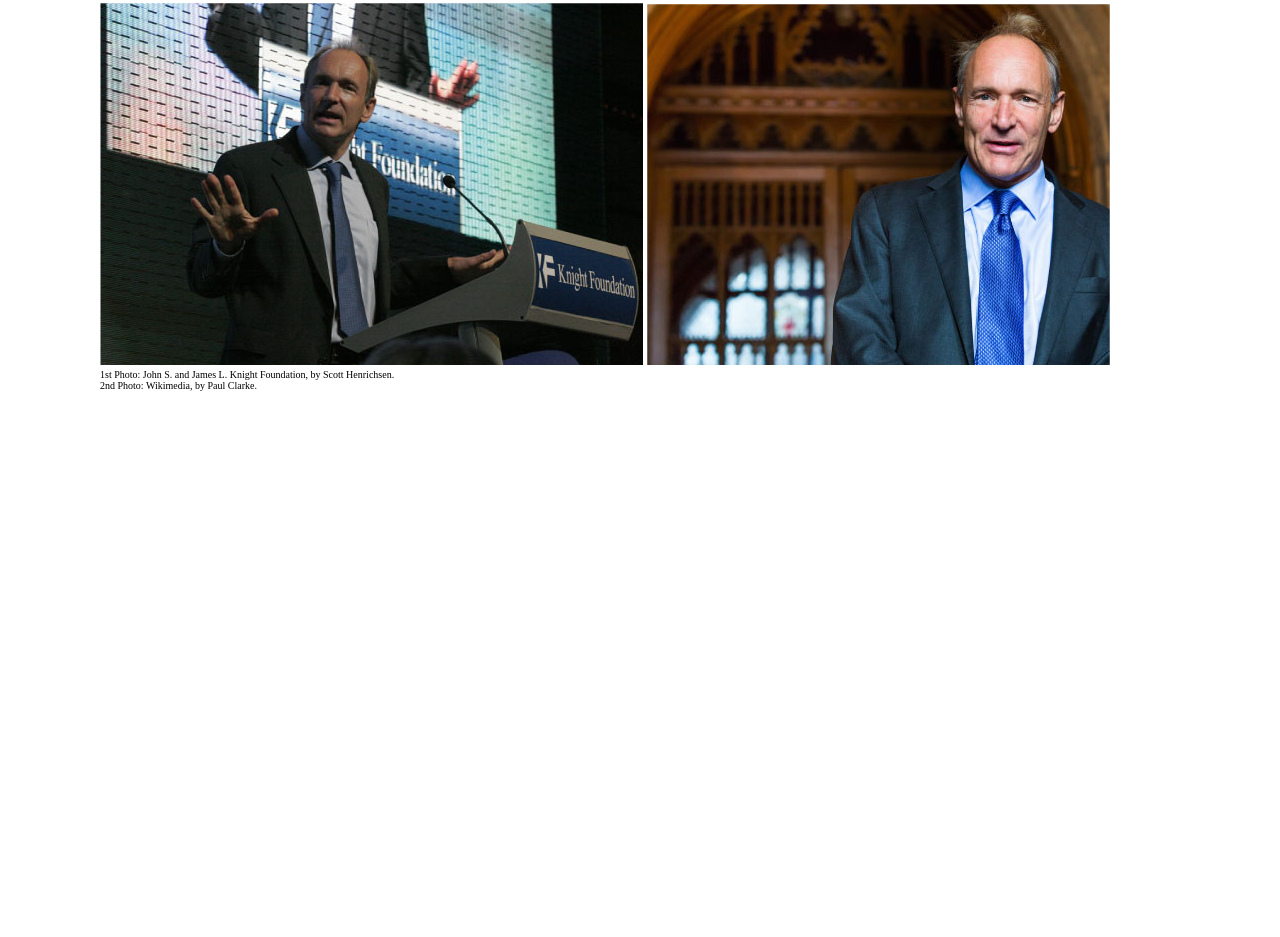
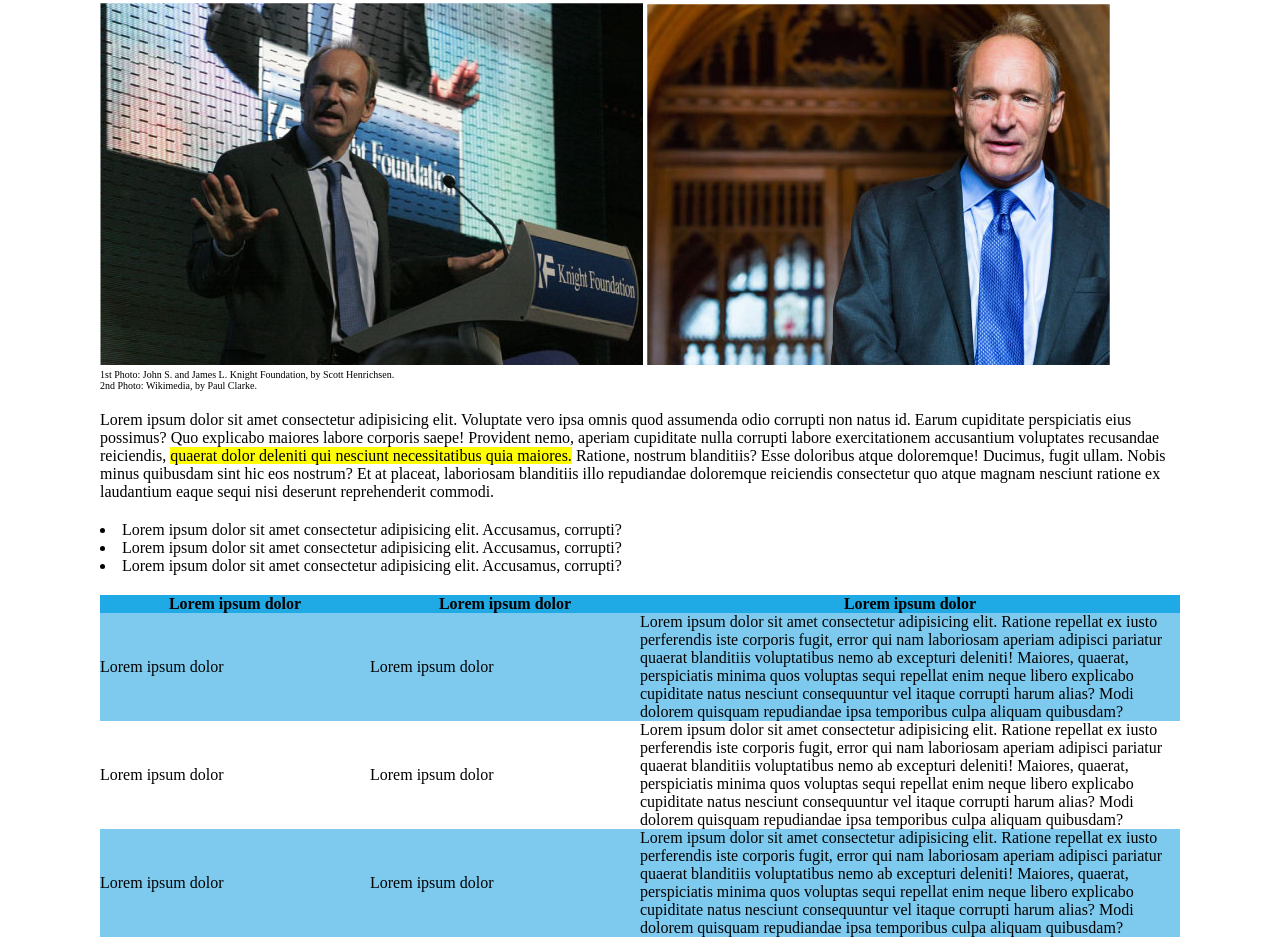
Before and after one commit to nicoladomingorizzo/html-css-booleaner, a plain HTML site: page index.html in a window 1280 px wide. Shown: the part 240-1177 px from the top of the page. Before the commit the page ends 800 px from the top, so only its background shows below. Drawn offline with Linux system fonts and the light colour scheme.

Commit message:
added table

```diff
--- a/css/style.css
+++ b/css/style.css
@@ -21,6 +21,9 @@
   font-size: 10px;
 }
 
+.w-50{
+    width: 50%;
+}
 /* General */
 
 body{
@@ -28,9 +31,6 @@ font-family: 'Times New Roman', Times, serif;
 font-size: 16px;
 }
 
-ul {
-  text-indent: 20px;
-}
 
 .main-header {
     height: 100px;
@@ -62,3 +62,29 @@ a, address{
 figure{
     margin-top: 20px;
 }
+
+.article-paragraph{
+    margin-top: 20px;
+}
+
+.list-article{
+    margin-top: 20px;
+    list-style-position: inside;
+    padding-inline-start: 0;
+}
+
+.table-article {
+    border-collapse: collapse;
+    margin-top: 20px;
+
+}
+
+.tr-lightblue{
+    background-color: #7dcaee;
+
+}
+
+thead{
+    background-color: rgb(31,169,229);
+
+}
--- a/index.html
+++ b/index.html
@@ -27,13 +27,51 @@
                               <img src="img/tim-1.jpg" alt="Tim photo 1">
                             <img src="img/tim-2.jpg" alt="Tim photo 2">
                         </figure>
-                        <p class="text-small">1st Photo: John S. and James L. Knight Foundation, by Scott Henrichsen.
+                        <figcaption class="text-small">1st Photo: John S. and James L. Knight Foundation, by Scott Henrichsen.
                             <br>
                             2nd Photo: Wikimedia, by Paul Clarke.
-                        </p>
+                        </figcaption>
 
                         </article>
+                        <section class="article-paragraph"></section>
+                        <p>Lorem ipsum dolor sit amet consectetur adipisicing elit. Voluptate vero ipsa omnis quod assumenda odio corrupti non natus id. Earum cupiditate perspiciatis eius possimus? Quo explicabo maiores labore corporis saepe!
+                        Provident nemo, aperiam cupiditate nulla corrupti labore exercitationem accusantium voluptates recusandae reiciendis, <mark>quaerat dolor deleniti qui nesciunt necessitatibus quia maiores.</mark> Ratione, nostrum blanditiis? Esse doloribus atque doloremque! Ducimus, fugit ullam.
+                        Nobis minus quibusdam sint hic eos nostrum? Et at placeat, laboriosam blanditiis illo repudiandae doloremque reiciendis consectetur quo atque magnam nesciunt ratione ex laudantium eaque sequi nisi deserunt reprehenderit commodi.</p>
 
+                        <ul class="list-article">
+                            <li>Lorem ipsum dolor sit amet consectetur adipisicing elit. Accusamus, corrupti?
+                            </li>
+                            <li>Lorem ipsum dolor sit amet consectetur adipisicing elit. Accusamus, corrupti?
+                            </li>
+                            <li>Lorem ipsum dolor sit amet consectetur adipisicing elit. Accusamus, corrupti?
+                            </li>
+                        </ul>
+
+                        <table class="table-article">
+                            <thead>
+                                <tr>
+                                    <th>Lorem ipsum dolor</th>
+                                    <th>Lorem ipsum dolor</th>
+                                    <th class="w-50">Lorem ipsum dolor</th>
+                                </tr>
+                            </thead>
+                            <tbody>
+                                <tr class="tr-lightblue">
+                                    <td>Lorem ipsum dolor</td>
+                                    <td>Lorem ipsum dolor</td>
+                                    <td>Lorem ipsum dolor sit amet consectetur adipisicing elit. Ratione repellat ex iusto perferendis iste corporis fugit, error qui nam laboriosam aperiam adipisci pariatur quaerat blanditiis voluptatibus nemo ab excepturi deleniti!
+                                    Maiores, quaerat, perspiciatis minima quos voluptas sequi repellat enim neque libero explicabo cupiditate natus nesciunt consequuntur vel itaque corrupti harum alias? Modi dolorem quisquam repudiandae ipsa temporibus culpa aliquam quibusdam?</td>
+                                </tr>
+                                <tr class="tr-white"> <td>Lorem ipsum dolor</td>
+                                    <td>Lorem ipsum dolor</td>
+                                    <td>Lorem ipsum dolor sit amet consectetur adipisicing elit. Ratione repellat ex iusto perferendis iste corporis fugit, error qui nam laboriosam aperiam adipisci pariatur quaerat blanditiis voluptatibus nemo ab excepturi deleniti!
+                                    Maiores, quaerat, perspiciatis minima quos voluptas sequi repellat enim neque libero explicabo cupiditate natus nesciunt consequuntur vel itaque corrupti harum alias? Modi dolorem quisquam repudiandae ipsa temporibus culpa aliquam quibusdam?</td></tr>
+                                <tr class="tr-lightblue"> <td>Lorem ipsum dolor</td>
+                                    <td>Lorem ipsum dolor</td>
+                                    <td>Lorem ipsum dolor sit amet consectetur adipisicing elit. Ratione repellat ex iusto perferendis iste corporis fugit, error qui nam laboriosam aperiam adipisci pariatur quaerat blanditiis voluptatibus nemo ab excepturi deleniti!
+                                    Maiores, quaerat, perspiciatis minima quos voluptas sequi repellat enim neque libero explicabo cupiditate natus nesciunt consequuntur vel itaque corrupti harum alias? Modi dolorem quisquam repudiandae ipsa temporibus culpa aliquam quibusdam?</td></tr>
+                            </tbody>
+                        </table>
                     </header>
 
             </main>
```
